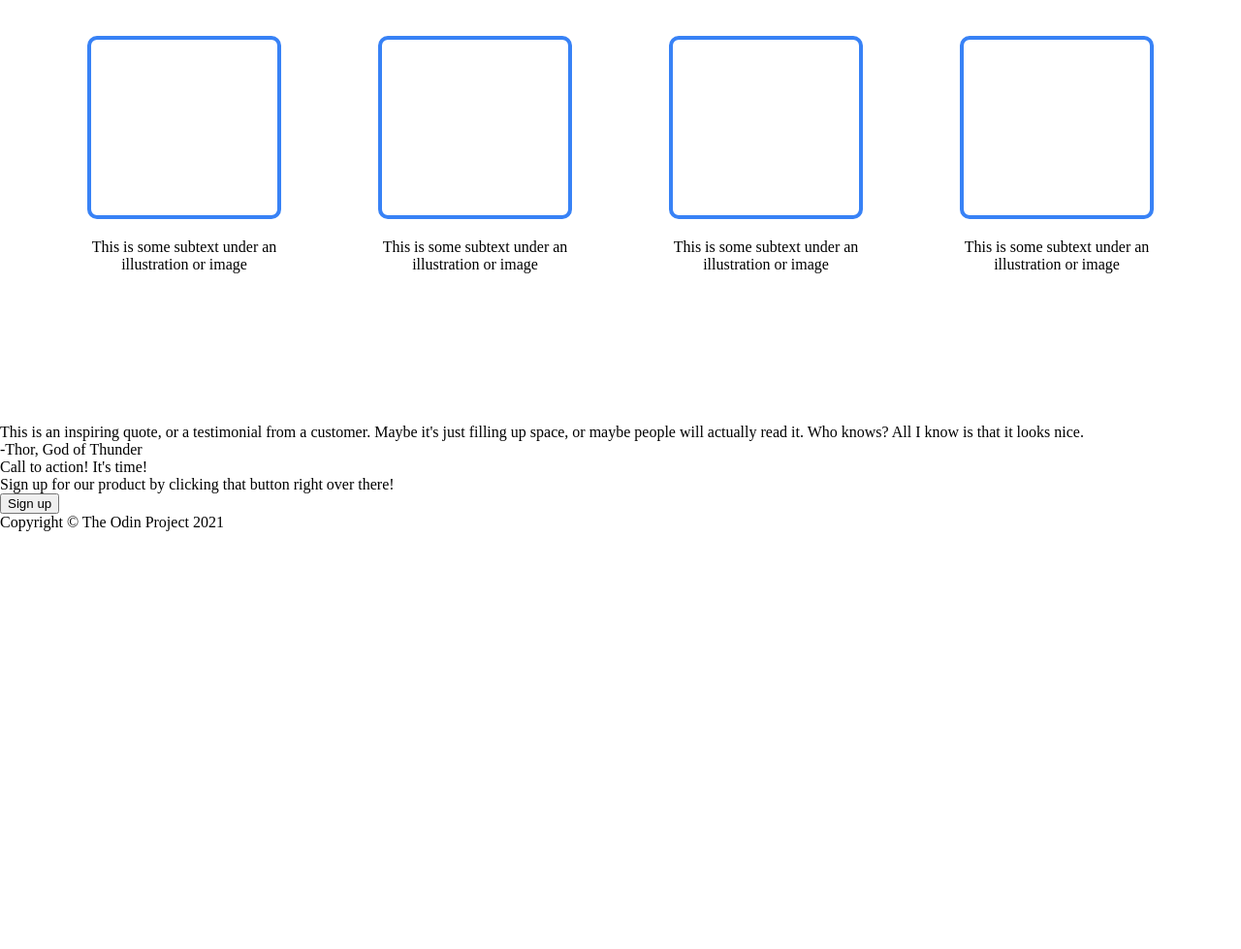
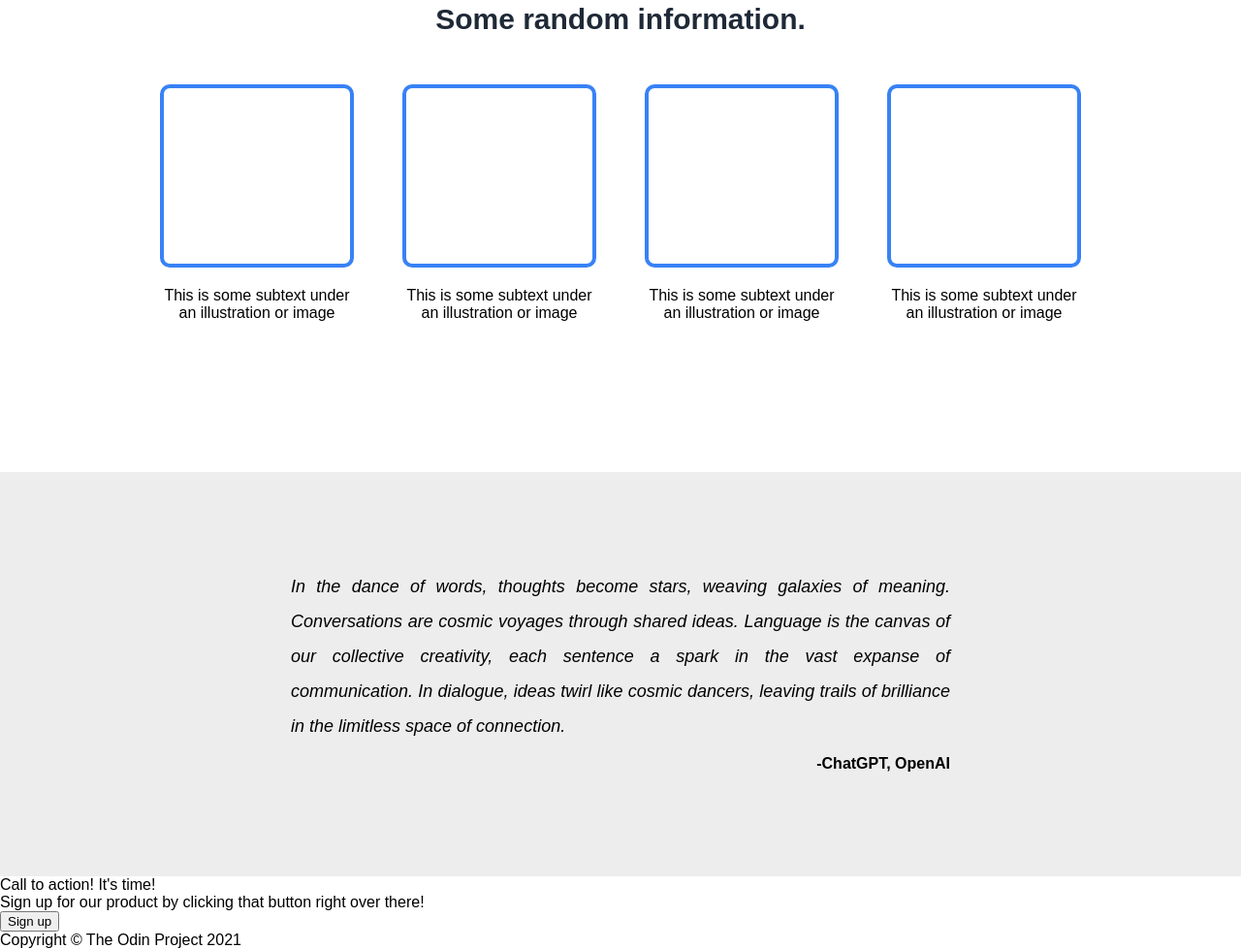
Before and after one commit to joaopedrocarvalhosilva/Landing-page, a plain HTML site: page index.html in a window 1280 px wide. Shown: the part 610-1589 px from the top of the page at 97% size. Before the commit the page ends 1158 px from the top, so only its background shows below. Drawn offline with Linux system fonts and the light colour scheme.

Commit message:
Done the quote part

```diff
--- a/index.html
+++ b/index.html
@@ -61,10 +61,11 @@
                 </div>
             </div>
         </div>
-        <div id="inspiring-quote">
-            <p>This is an inspiring quote, or a testimonial from a customer. Maybe it's just filling up space, or maybe
-                people will actually read it. Who knows? All I know is that it looks nice.</p>
-            <p id="quote-author">-Thor, God of Thunder</p>
+        <div id="inspiring">
+            <div id="inspiring-quote">
+                <p>In the dance of words, thoughts become stars, weaving galaxies of meaning. Conversations are cosmic voyages through shared ideas. Language is the canvas of our collective creativity, each sentence a spark in the vast expanse of communication. In dialogue, ideas twirl like cosmic dancers, leaving trails of brilliance in the limitless space of connection.</p>
+                <p id="quote-author">-ChatGPT, OpenAI</p>
+            </div>
         </div>
         <div>
             <div>
--- a/styles.css
+++ b/styles.css
@@ -1,5 +1,6 @@
 * {
     margin: 0;
+    font-family: sans-serif;
 }
 
 header {
@@ -60,7 +61,7 @@ main #awesome #awesome-text button {
 main #awesome #awesome-img {
     flex: 2;
     height: 250px;
-    background-color: gray;
+    background-color: rgb(156, 156, 156);
     color: whitesmoke;
     font-size: 16px;
     display: flex;
@@ -74,7 +75,7 @@ main #random-information {
     justify-content: flex-start;
     align-items: center;
     gap: 50px;
-    padding: 50px 200px 100px 200px;
+    padding: 100px;
     font-size: 30px;
 }
 
@@ -86,8 +87,7 @@ main #random-information h2 {
 main #random-information #illustrations {
     display: flex;
     flex-direction: row;
-    gap: 100px;
-
+    gap: 50px;
 }
 
 main #random-information #illustrations .illustration {
@@ -111,9 +111,31 @@ main #random-information #illustrations .illustration p {
     font-size: 16px;
 }
 
-main #inpiring-quote {
+main #inspiring {
     display: flex;
     justify-content: center;
     align-items: center;
-    background-color: gray;
+    background-color: rgb(238, 237, 237);
+    padding: 100px 300px;
 }
+
+main #inspiring #inspiring-quote {
+    display: flex;
+    flex-direction: column;
+    gap: 5px;
+    justify-content: flex-start;
+}
+
+main #inspiring #inspiring-quote p {
+    text-align: justify;
+    line-height: 2;
+    font-size: 18px;
+    font-style: italic;
+}
+
+main #inspiring #inspiring-quote #quote-author {
+    font-size: 16px;
+    font-style: normal;
+    font-weight: bold;
+    margin-left: auto;
+}
```
